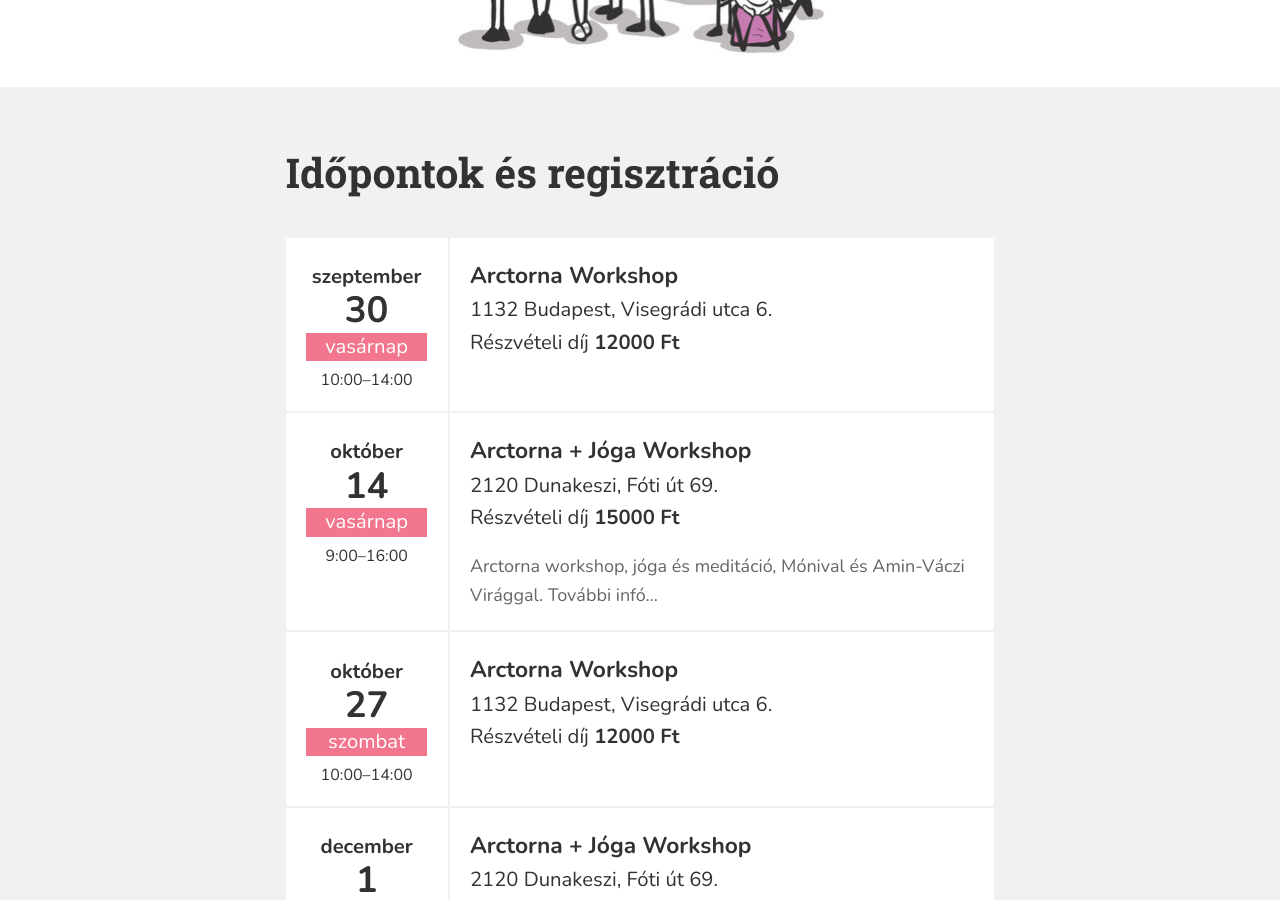
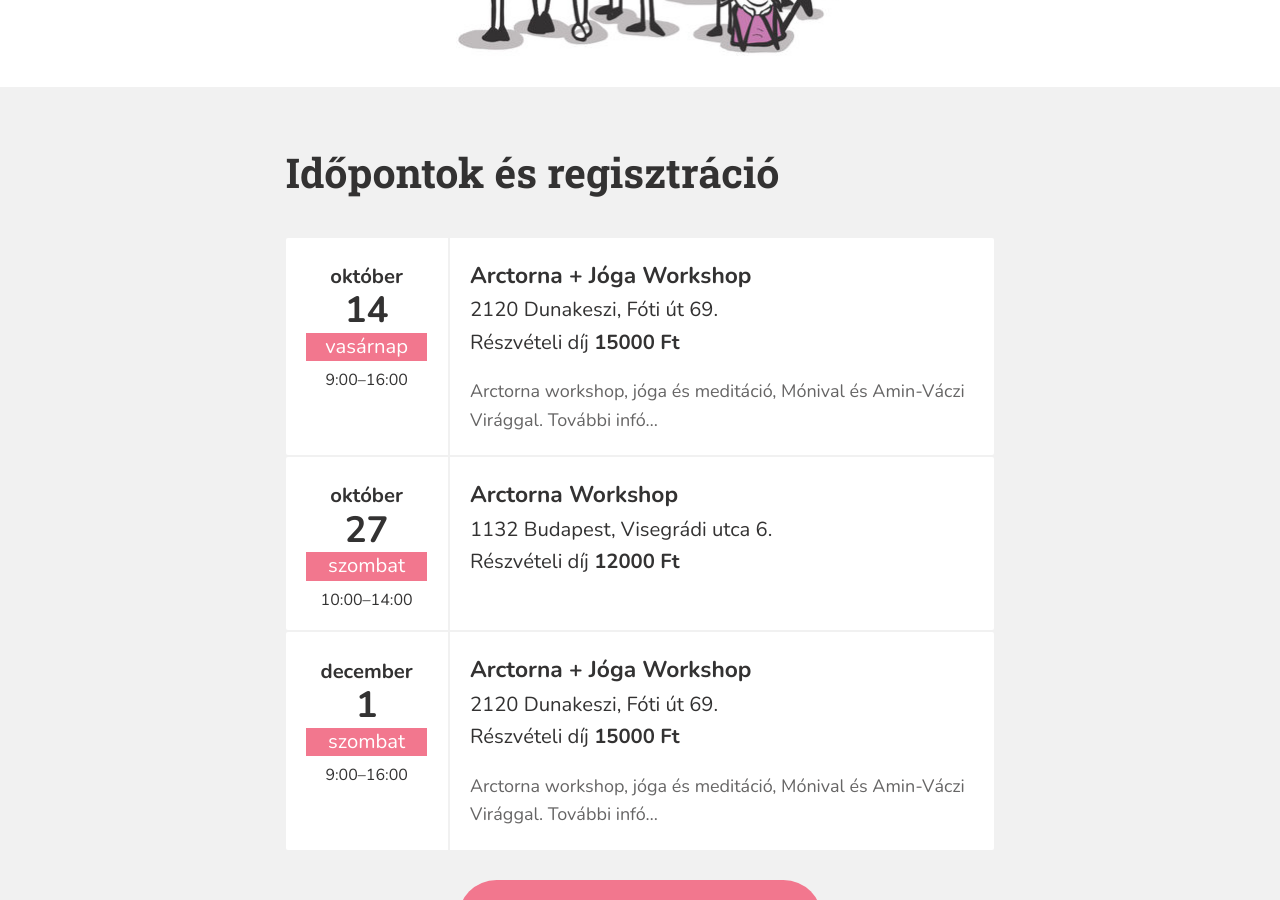
Before and after one commit to monikamudra/arctorna, a Jekyll site: the page built from workshop.md, in a window 1280 px wide and 900 px high, scrolled down 2049 px. Built offline with Jekyll 4.4.1, drawn with Linux system fonts in a browser that asks for light colours.

Commit message:
Remove workshop event

```diff
--- a/_data/workshop.yaml
+++ b/_data/workshop.yaml
@@ -3,12 +3,6 @@ price: 12000
 deposit: 4000
 price_desc: Részvételi díj
 events:
-  -
-    date: 2018-09-30T10:00
-    start: "10:00"
-    end: "14:00"
-    title: Arctorna Workshop
-    address: 1132 Budapest, Visegrádi utca 6.
   -
     date: 2018-10-14T09:00
     start: "9:00"
```
